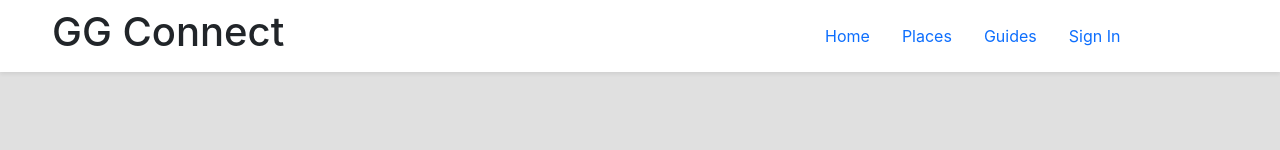
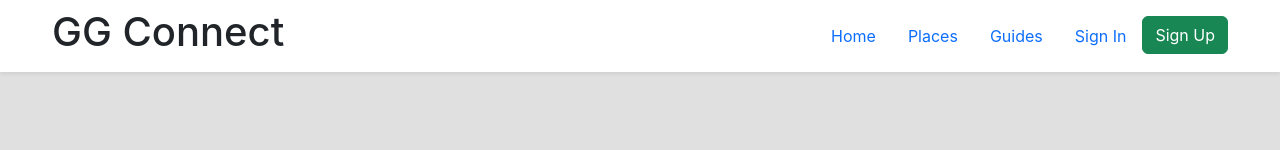
Before and after one commit to RubenAlonzo/global-guide-connect, a React (Create React App) app in the folder globe-guide-connect/: page /home in a window 1280 px wide. Shown: the top 150 px of the page. Built offline with nearby package versions, Linux system fonts and the light colour scheme.

Commit message:
Fix Sign Up visibility

```diff
--- a/globe-guide-connect/src/components/Header.js
+++ b/globe-guide-connect/src/components/Header.js
@@ -12,7 +12,7 @@ const Header = () => {
               <li className="nav-item"><a className="nav-link" href="#">Places</a></li>
               <li className="nav-item"><a className="nav-link" href="#">Guides</a></li>
               <li className="nav-item"><a className="nav-link" href="#">Sign In</a></li>
-              <li className="nav-item"><a className="nav-link btn btn-success text-white" href="#">Sign Up</a></li>
+              <li className="nav-item"><a className="btn btn-success text-white" href="#">Sign Up</a></li>
             </ul>
           </nav>
         </div>
```
